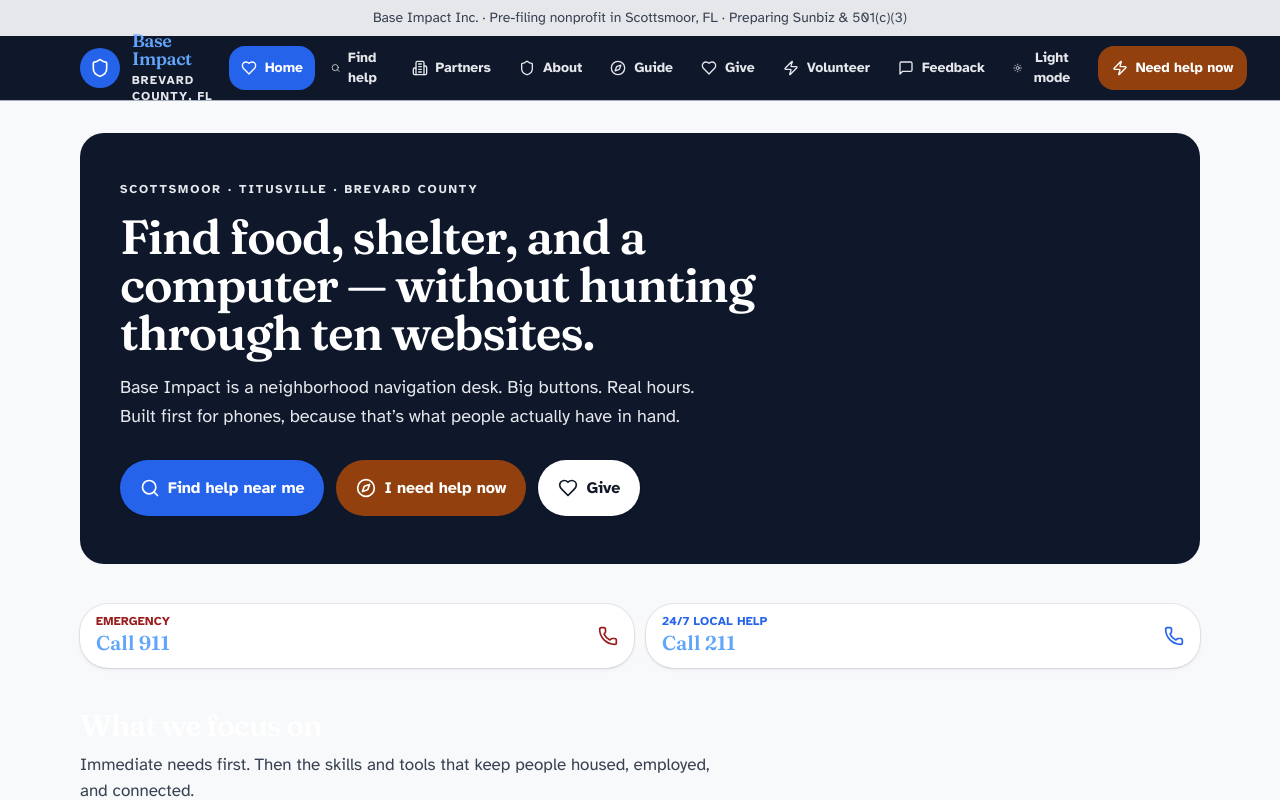
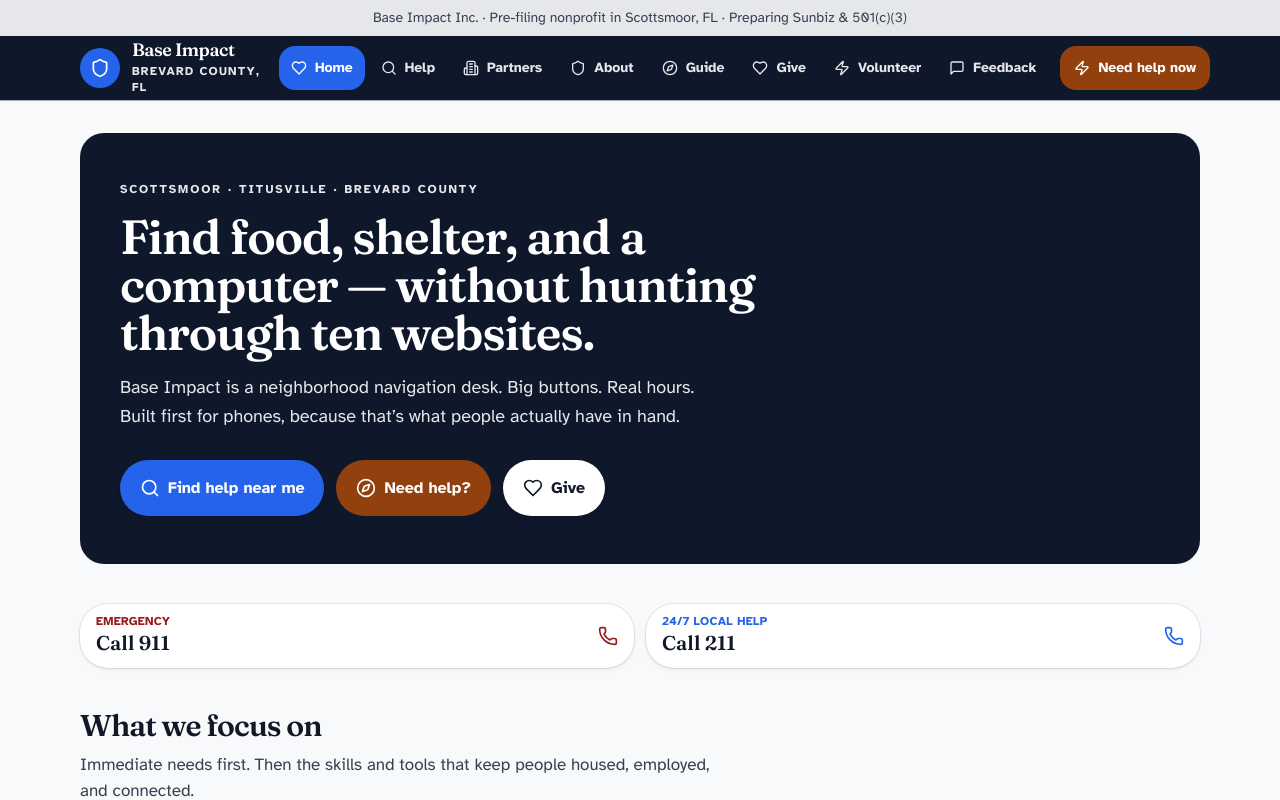
Before and after one commit to eric4479/baseimpact-org, a React (Vite) app: page / in a window 1280 px wide. Shown: the top 800 px of the page. Built offline with nearby package versions, Linux system fonts and the light colour scheme.

Commit message:
Make dark mode default-only, simplify nav label, shorten triage wording, update homepage copy, and fix Life Pointe Ministries listing hours

```diff
--- a/src/components/site-shell.tsx
+++ b/src/components/site-shell.tsx
@@ -1,5 +1,5 @@
-import { useEffect, useState, type ReactNode } from "react";
-import { Building2, Compass, Heart, MessageSquare, Search, Shield, Zap, Sun, Moon } from "lucide-react";
+import { useEffect, type ReactNode } from "react";
+import { Building2, Compass, Heart, MessageSquare, Search, Shield, Zap } from "lucide-react";
 import { Link, useNav, type Path } from "@/lib/nav";
 import { useSavedStore, useUiStore } from "@/lib/stores";
 import { cn } from "@/lib/utils";
@@ -8,7 +8,7 @@
 
 const NAV: Array<{ to: Path; label: string; icon: typeof Heart }> = [
   { to: "/", label: "Home", icon: Heart },
-  { to: "/directory", label: "Find help", icon: Search },
+  { to: "/directory", label: "Help", icon: Search },
   { to: "/partners", label: "Partners", icon: Building2 },
   { to: "/about", label: "About", icon: Shield },
   { to: "/guide", label: "Guide", icon: Compass },
@@ -22,15 +22,6 @@
   const openTriage = useUiStore((s) => s.openTriage);
   const hydrate = useSavedStore((s) => s.hydrate);
 
-  const [isDark, setIsDark] = useState(() => {
-    if (typeof window !== "undefined") {
-      const stored = window.localStorage.getItem("baseimpact_theme");
-      if (stored === "dark" || stored === "light") return stored === "dark";
-      return true;
-    }
-    return true;
-  });
-
   useEffect(() => {
     hydrate();
     syncFromWindow();
@@ -38,16 +29,6 @@
     window.addEventListener("popstate", onPop);
     return () => window.removeEventListener("popstate", onPop);
   }, [hydrate, syncFromWindow]);
-
-  useEffect(() => {
-    const root = document.documentElement;
-    if (isDark) {
-      root.classList.add("dark");
-    } else {
-      root.classList.remove("dark");
-    }
-    window.localStorage.setItem("baseimpact_theme", isDark ? "dark" : "light");
-  }, [isDark]);
 
   return (
     <div className="flex min-h-dvh flex-col bg-paper text-ink">
@@ -110,15 +91,6 @@
                   <MessageSquare className="size-4" aria-hidden />
                   Feedback
                 </Link>
-                <button
-                  type="button"
-                  onClick={() => setIsDark((prev) => !prev)}
-                  className="flex min-h-11 items-center gap-2 rounded-lg px-3 text-sm font-semibold text-paper-sunken hover:bg-pine-deep hover:text-paper-raised"
-                  aria-label={isDark ? "Switch to light mode" : "Switch to dark mode"}
-                >
-                  {isDark ? <Sun className="size-4" aria-hidden /> : <Moon className="size-4" aria-hidden />}
-                  <span className="hidden xl:inline">{isDark ? "Light mode" : "Dark mode"}</span>
-                </button>
               </nav>
 
           <div className="flex items-center gap-2">
@@ -127,14 +99,6 @@
               <span className="hidden sm:inline">Need help now</span>
               <span className="sm:hidden">Help now</span>
             </Button>
-            <button
-              type="button"
-              onClick={() => setIsDark((prev) => !prev)}
-              className="flex size-9 items-center justify-center rounded-lg text-paper-sunken hover:bg-pine-deep hover:text-paper-raised lg:hidden"
-              aria-label={isDark ? "Switch to light mode" : "Switch to dark mode"}
-            >
-              {isDark ? <Sun className="size-5" aria-hidden /> : <Moon className="size-5" aria-hidden />}
-            </button>
           </div>
         </div>
       </header>
--- a/src/lib/resources.ts
+++ b/src/lib/resources.ts
@@ -236,12 +236,12 @@
     lng: -80.8091,
     phone: "(321) 383-0254",
     description:
-      "Hot meals, clothing, blankets, and cold night shelter. Food pantry distribution available on select Fridays.",
-    hoursText: "Mon–Sat 10:00 AM – 2:00 PM; shelter as needed",
-    schedule: { 1: [10, 14], 2: [10, 14], 3: [10, 14], 4: [10, 14], 5: [10, 14], 6: [10, 14] },
-    tags: ["Hot Meals", "Clothing", "Shelter", "North Brevard", "Faith-Based"],
+      "Hot meals, clothing, blankets, and cold night shelter. Sunday worship, Monday evening outreach, and Thursday free meal/showers/hygiene care.",
+    hoursText: "Sun 10:30 AM; Mon 4:00 PM–8:30 PM; Thu 4:30 PM–6:30 PM; call for current schedule",
+    schedule: { 0: [10.5, 11.5], 1: [16, 20.5], 4: [16.5, 18.5] },
+    tags: ["Hot Meals", "Clothing", "Shelter", "Showers", "Hygiene", "North Brevard", "Faith-Based"],
     partnerType: "Faith Partner",
-    capacityStatus: "High Demand",
+    capacityStatus: "Call for availability",
     triageCategory: "shelter",
     county: "Brevard",
   },
--- a/src/pages/home.tsx
+++ b/src/pages/home.tsx
@@ -48,8 +48,8 @@
   return (
     <div className="space-y-10">
       <PageMeta
-        title="Find food, shelter, and a computer"
-        description="Base Impact is a neighborhood navigation desk built first for phones. Find help nearby in Brevard, Volusia, and Orange Counties."
+        title="Base Impact — neighborhood help in Brevard County"
+        description="Tech help, food, shelter, and community support in North Brevard. Built for phones."
         path="/"
       />
       <JsonLd data={ORG_SCHEMA} />
@@ -73,8 +73,8 @@
             </Link>
           </Button>
           <Button variant="emergency" size="lg" className="w-full sm:w-auto" onClick={openTriage}>
-            <Compass className="size-5" aria-hidden />
-            I need help now
+          <Compass className="size-5" aria-hidden />
+          Need help?
           </Button>
           <Button asChild variant="outline" size="lg" className="w-full sm:w-auto">
             <Link to="/give">
```
